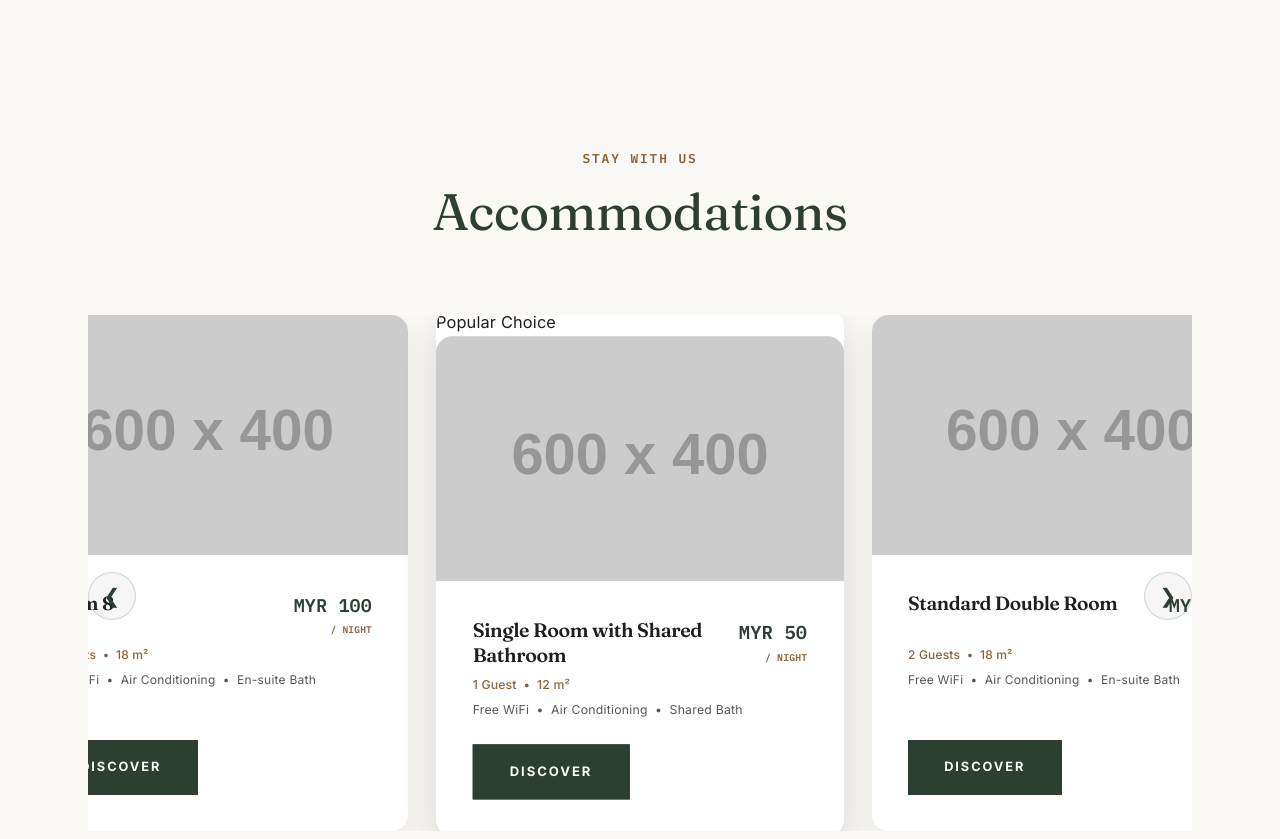
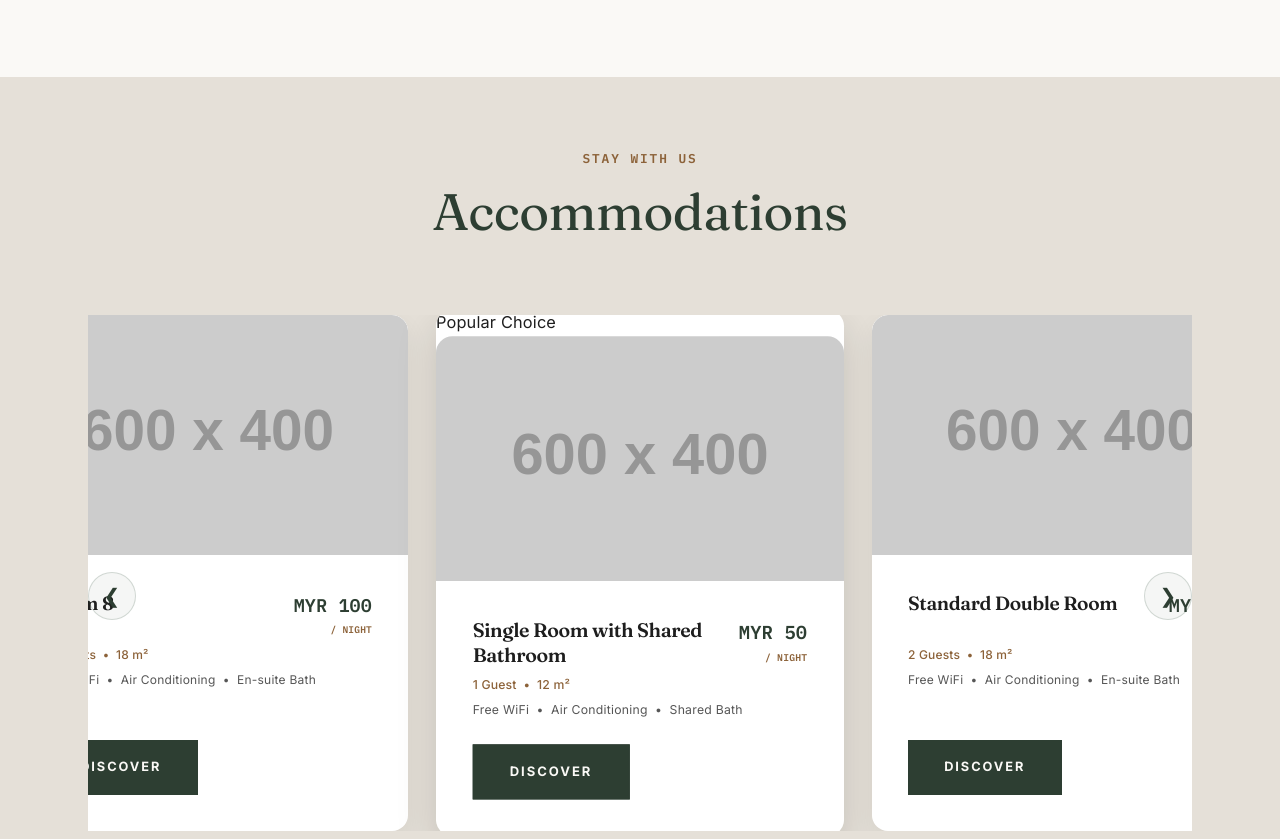
Before and after one commit to izwongjx/rainforestDemo, a website built with Vite: page index.html in a window 1280 px wide. Shown: the part 1325-2164 px from the top of the page. Built offline with nearby package versions, Linux system fonts and the light colour scheme; placeholder pictures from the web are drawn by us.

Commit message:
design: set accommodations section background to rattan beige for clear visual separation

```diff
--- a/index.html
+++ b/index.html
@@ -89,7 +89,7 @@
 
 
     <!-- Featured Rooms Carousel -->
-    <section class="section-padding" style="background-color: var(--cream); overflow: hidden; padding-top: 4.5rem; padding-bottom: 4.5rem;">
+    <section class="section-padding" style="background-color: var(--rattan); overflow: hidden; padding-top: 4.5rem; padding-bottom: 4.5rem;">
       <div class="container" style="position: relative; padding-left: 3rem; padding-right: 3rem;">
         <span style="font-family: var(--font-mono); text-transform: uppercase; letter-spacing: 0.15em; color: var(--clay); font-weight: 600; font-size: 0.8rem; display: block; text-align: center; margin-bottom: 0.75rem;">Stay With Us</span>
         <h2 class="reveal" style="text-align: center; margin-bottom: 2.5rem; color: var(--forest); font-family: var(--font-display); font-size: clamp(2rem, 4vw, 3.2rem); font-weight: 400;">Accommodations</h2>
```
Also changed, not shown: dist/index.html.
